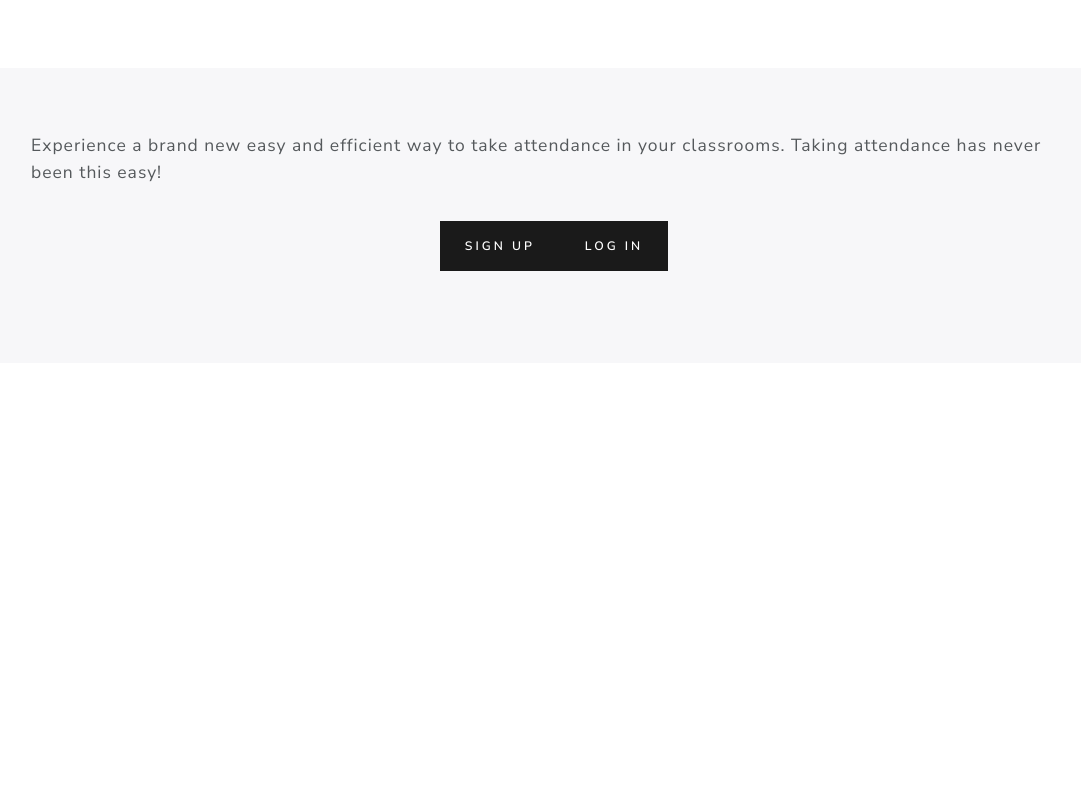
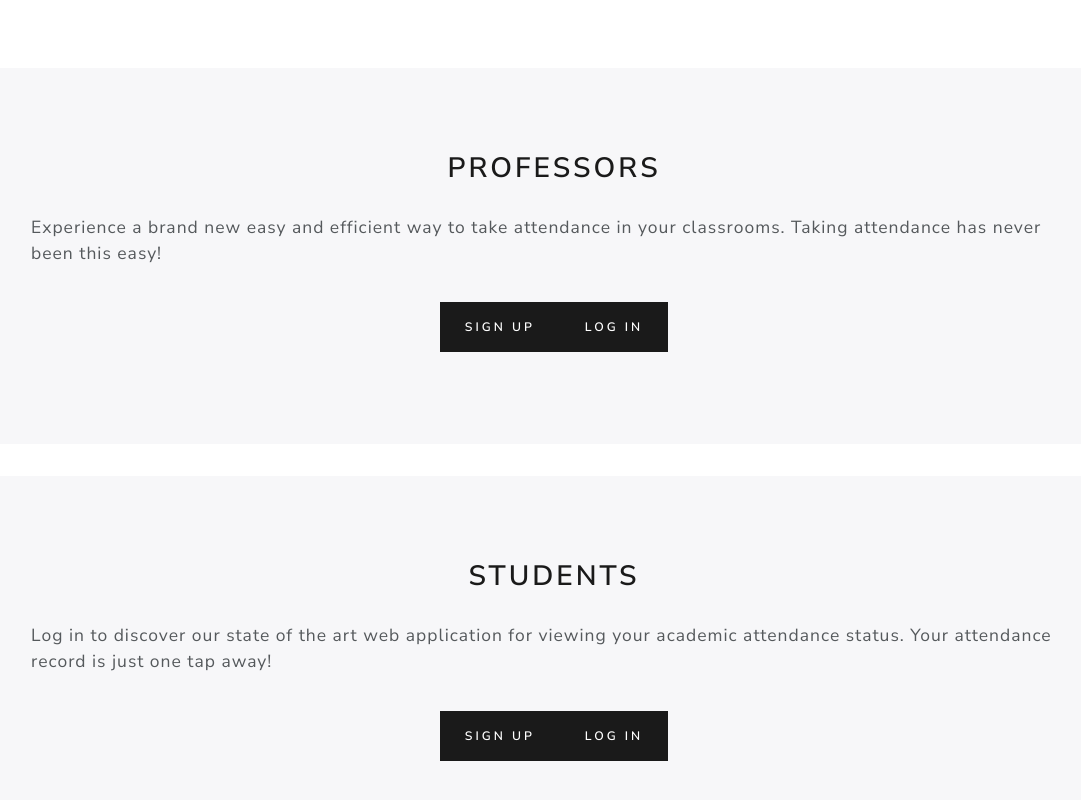
Before and after one commit to elijahbalo/TapWebsite, an Angular app: page /home in a window 1280 px wide. Shown: the part 216-1016 px from the top of the page, without its empty margins (86-1167 px from the left). Before the commit the page ends 800 px from the top, so only its background shows below. Built offline with nearby package versions, Linux system fonts and the light colour scheme.

Commit message:
saved updates

```diff
--- a/src/pages/home/home.html
+++ b/src/pages/home/home.html
@@ -9,13 +9,20 @@
             </div>
             <div class="bs-component">
               <div class="jumbotron">
-
+                <h2>Professors</h2>
                 <p class ="lead">Experience a brand new easy and efficient way to take attendance in your classrooms. Taking attendance has never been this easy! </p>
                 <h3><a class="btn btn-primary" href="signUp">Sign Up</a>
                   <a class="btn btn-primary" href="signIn">Log In</a></h3>
               </div>
             </div>
-
+            <div class="bs-component">
+              <div class="jumbotron">
+                <h2>Students</h2>
+                <p class ="lead">Log in to discover our state of the art web application for viewing your academic attendance status. Your attendance record is just one tap away!</p>
+                <h3><a class="btn btn-primary" href="signUp">Sign Up</a>
+                  <a class="btn btn-primary" href="signIn">Log In</a></h3>
+              </div>
+            </div>
           </div>
         </div>
 
```
